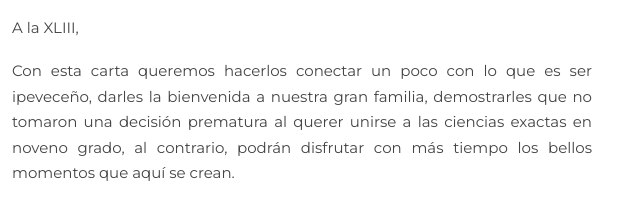
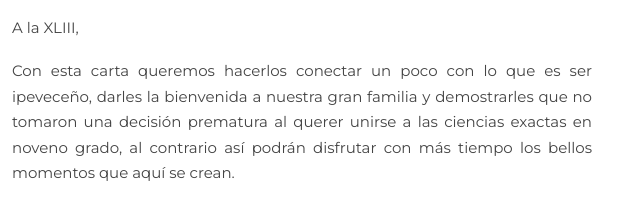
Before and after one commit to ezzgabriel1011-ship-it/Dashboard-, a plain HTML site: page index.html in a window 1280 px wide. Shown: the part 161-362 px from the top of the page, 388-1028 px from the left. Drawn offline with Linux system fonts and the light colour scheme.

Commit message:
Update index.html

```diff
--- a/index.html
+++ b/index.html
@@ -608,7 +608,7 @@
                     <p><strong>Ciego de Ávila, 23 de septiembre, 2026</strong></p>
                     <p>A la XLIII,</p>
 
-                    <p>Con esta carta queremos hacerlos conectar un poco con lo que es ser ipeveceño, darles la bienvenida a nuestra gran familia, demostrarles que no tomaron una decisión prematura al querer unirse a las ciencias exactas en noveno grado, al contrario, podrán disfrutar con más tiempo los bellos momentos que aquí se crean.</p>
+                    <p>Con esta carta queremos hacerlos conectar un poco con lo que es ser ipeveceño, darles la bienvenida a nuestra gran familia y demostrarles que no tomaron una decisión prematura al querer unirse a las ciencias exactas en noveno grado, al contrario así podrán disfrutar con más tiempo los bellos momentos que aquí se crean.</p>
 
                     <p>Les escribimos sus padres que ya pasamos por 9no grado y que también sentimos nervios al llegar a un centro nuevo. Sabemos que ahora ustedes llegan con ilusión, pero también con dudas. Es normal. Están comenzando una etapa distinta.</p>
 
```
